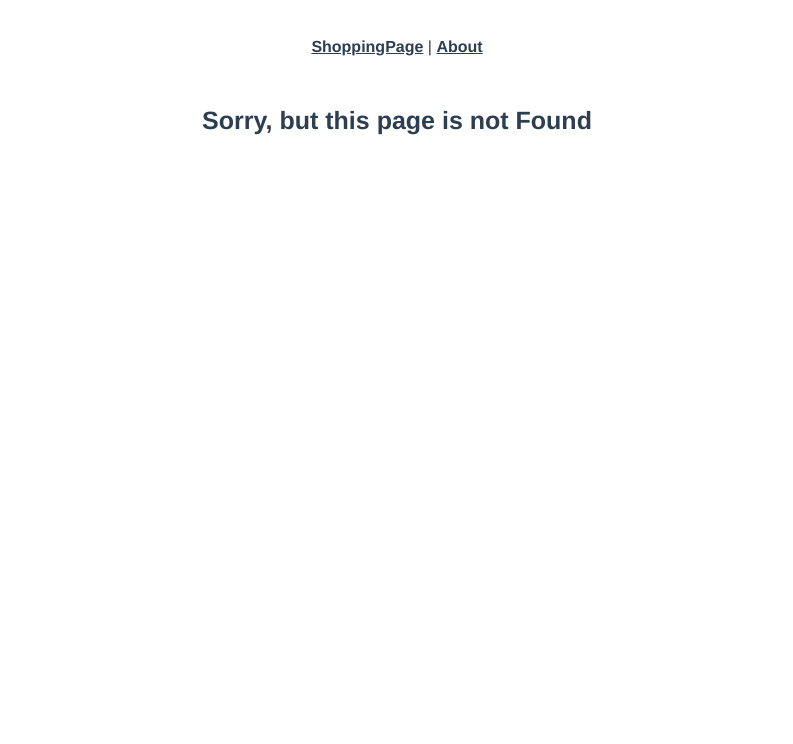
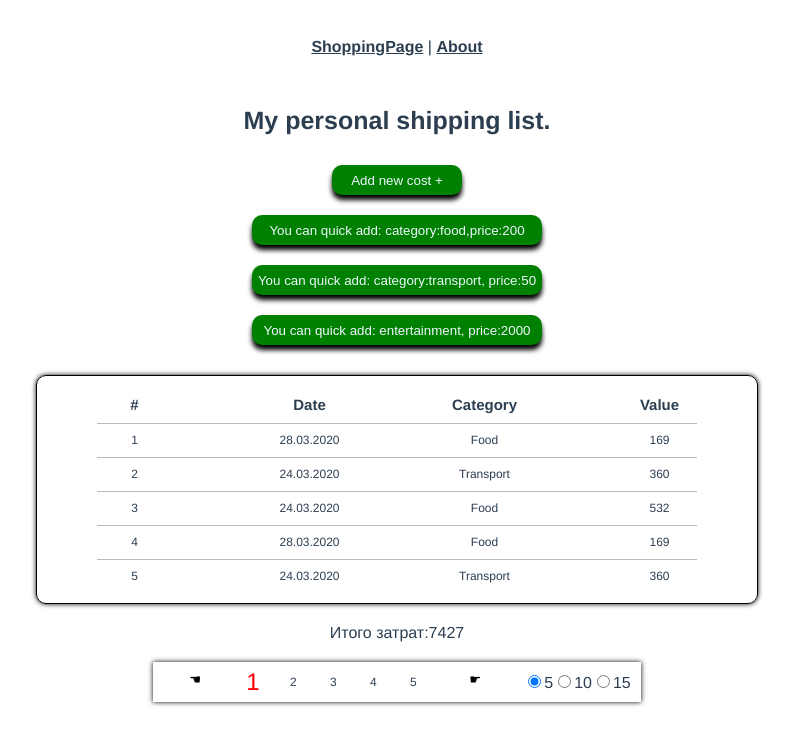
Before and after one commit to e-n-eliseev/vue-gb, a Vue app: page /shoppingpage/1 in a window 1280 px wide. Before the commit this address had no page. Shown: the top 744 px of the page, without its empty margins (243-1036 px from the left). Built offline with nearby package versions, Linux system fonts and the light colour scheme.

Commit message:
lesson5 pagginator changed + routing of paggination

```diff
--- a/src/components/AddToShoppingList.vue
+++ b/src/components/AddToShoppingList.vue
@@ -81,7 +81,7 @@ export default {
     addToList() {
       const data = {
         id: this.length + 1,
-        value: +this.value,
+        value: +this.value || 0,
         category: this.category,
         date: this.date || this.getCurrentDate,
       };
@@ -112,7 +112,7 @@ export default {
 
 <style scoped>
 .add-to-list {
-  width: 700px;
+  max-width: 700px;
   margin: 20px auto;
   padding: 10px 37px 10px;
   border: 1px solid black;
@@ -154,7 +154,7 @@ export default {
   font-size: 12px;
 }
 .add-to-category-list-field {
-  width: 621px;
+  max-width: 621px;
 }
 .add-to-category-field {
   width: 200px;
--- a/src/components/Pagination.vue
+++ b/src/components/Pagination.vue
@@ -1,11 +1,11 @@
 <template>
-  <div class="paggination">
+  <div class="paggination" @click="pagginatorRoute">
     <button class="paggination-btn" @click="showPrevious">
       <span class="paggination-icon" :title="prevTolltip">☚</span>
     </button>
     <div
       class="paggination-page"
-      v-for="item in getPagginatorPages"
+      v-for="item in pagginatorPages"
       :key="item"
       :class="{ active: item == activePage }"
       @click="choosePage(item)"
@@ -20,7 +20,7 @@
         ><input
           type="radio"
           name="number"
-          v-model="number"
+          v-model="newPageSize"
           value="5"
           @change="changeLength"
         />5</label
@@ -29,7 +29,7 @@
         ><input
           type="radio"
           name="number"
-          v-model="number"
+          v-model="newPageSize"
           value="10"
           @change="changeLength"
         />10</label
@@ -38,7 +38,7 @@
         ><input
           type="radio"
           name="number"
-          v-model="number"
+          v-model="newPageSize"
           value="15"
           @change="changeLength"
         />15</label
@@ -51,7 +51,15 @@
 export default {
   name: "Pagination",
   props: {
-    pages: {
+    length: {
+      type: Number,
+      default: () => 1,
+    },
+    activePage: {
+      type: Number,
+      default: () => 1,
+    },
+    pageSize: {
       type: Number,
       default: () => 1,
     },
@@ -60,35 +68,42 @@ export default {
     return {
       prevTolltip: "Перейти к предыдущей странице",
       nextTolltip: "Перейти к следующей странице",
-      activePage: 1,
-      number: 5,
+      newPageSize: this.pageSize,
     };
   },
   computed: {
-    getPagginatorPages() {
-      return Math.ceil(this.pages / +this.number);
+    pagginatorPages() {
+      return Math.ceil(this.length / +this.pageSize);
     },
   },
   methods: {
+    pagginatorRoute() {
+      if (this.activePage == this.$route.params.activePage) {
+        return;
+      }
+      this.$router.push({
+        name: "ShoppingPages",
+        params: {
+          activePage: this.activePage,
+        },
+      });
+    },
     choosePage(item) {
-      this.activePage = item;
-      this.$emit("changePage", this.activePage);
+      this.$emit("changePage", item);
     },
     changeLength() {
-      this.activePage = 1;
-      this.$emit("changeSize", +this.number);
+      this.$emit("changePage", 1);
+      this.$emit("changeSize", +this.newPageSize);
     },
     showPrevious() {
       this.activePage == 1
-        ? (this.activePage = this.getPagginatorPages)
-        : this.activePage--;
-      this.$emit("changePage", this.activePage);
+        ? this.$emit("changePage", this.pagginatorPages)
+        : this.$emit("changePage", this.activePage - 1);
     },
     showNext() {
-      this.activePage == this.getPagginatorPages
-        ? (this.activePage = 1)
-        : this.activePage++;
-      this.$emit("changePage", this.activePage);
+      this.activePage == this.pagginatorPages
+        ? this.$emit("changePage", 1)
+        : this.$emit("changePage", this.activePage + 1);
     },
   },
 };
--- a/src/components/ShoppingPage.vue
+++ b/src/components/ShoppingPage.vue
@@ -33,13 +33,15 @@
     </div>
     <AddToShoppingList v-if="isVisibleForm" />
     <ShoppingList
-      v-if="shoppingList.length"
+      v-if="length"
       :shoppingList="shoppingList.slice(this.firstItem, this.lastItem)"
     />
-    <div v-if="shoppingList.length">Итого затрат:{{ getFSV }}</div>
+    <div v-if="length">Итого затрат:{{ getFSV }}</div>
     <Pagination
       v-if="length > pageSize"
-      :pages="length"
+      :length="length"
+      :activePage="activePage"
+      :pageSize="pageSize"
       @choosePage="showPage"
       @changePage="showPage"
       @changeSize="changeSize"
@@ -67,7 +69,7 @@ export default {
       firstItem: 0,
       lastItem: 5,
       pageSize: 5,
-      page: 1,
+      activePage: 1,
     };
   },
   computed: {
@@ -88,9 +90,9 @@ export default {
       this.firstItem = 0;
     },
     showPage(page) {
-      this.page = page;
-      this.firstItem = (page - 1) * this.pageSize;
-      this.lastItem = page * this.pageSize;
+      this.activePage = page;
+      this.firstItem = (this.activePage - 1) * this.pageSize;
+      this.lastItem = this.activePage * this.pageSize;
     },
     showAddToshoppingListForm() {
       this.isVisibleForm = !this.isVisibleForm;
@@ -131,6 +133,11 @@ export default {
   },
   //получаем данные при создании компонента
   created() {
+    const { activePage } = this.$route.params;
+    if (activePage) {
+      this.activePage = +activePage;
+      //this.showPage(this.activePage);
+    }
     this.$store.dispatch("fetchData");
     this.$store.dispatch("loadCategories");
   },
@@ -139,7 +146,7 @@ export default {
 
 <style>
 .wrapper {
-  width: 1200px;
+  max-width: 1200px;
   display: flex;
   flex-direction: column;
   align-items: center;
--- a/src/router/index.js
+++ b/src/router/index.js
@@ -12,6 +12,11 @@ const routes = [
     {
         path: '/shoppingpage',
         name: 'ShoppingPage',
+        component: ShoppingPage
+    },
+    {
+        path: '/shoppingpage/:activePage',
+        name: 'ShoppingPages',
         component: ShoppingPage
     },
     {
```
